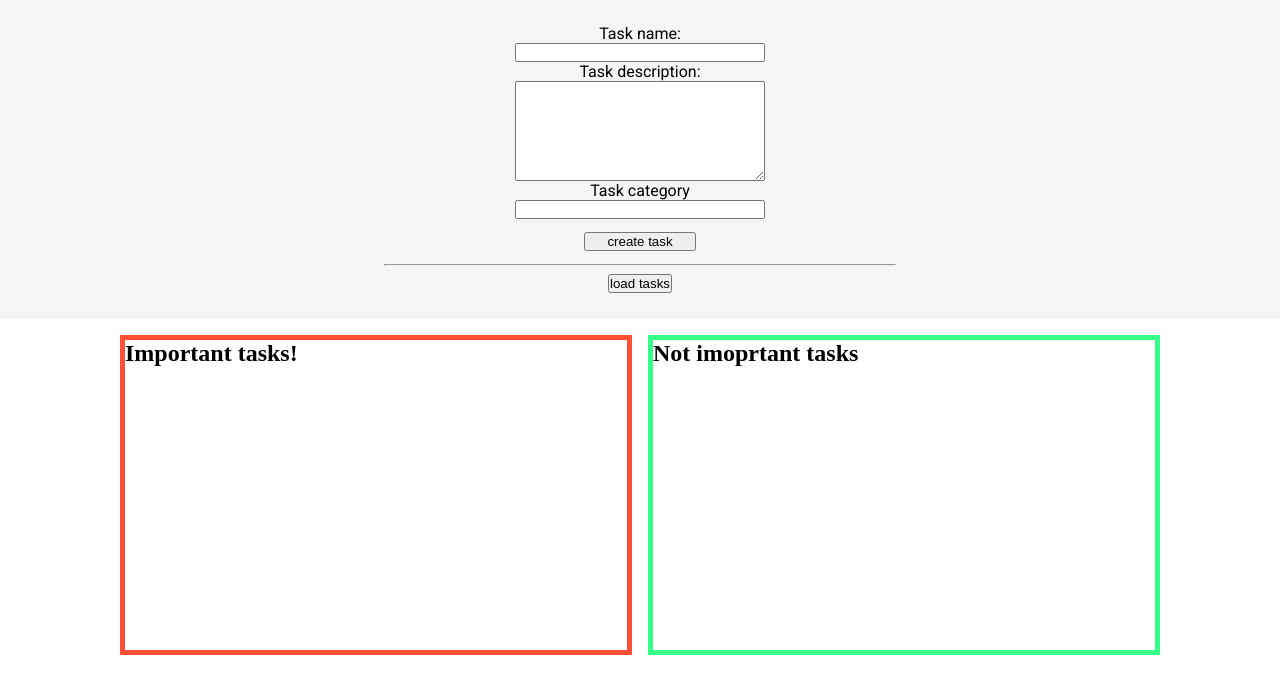
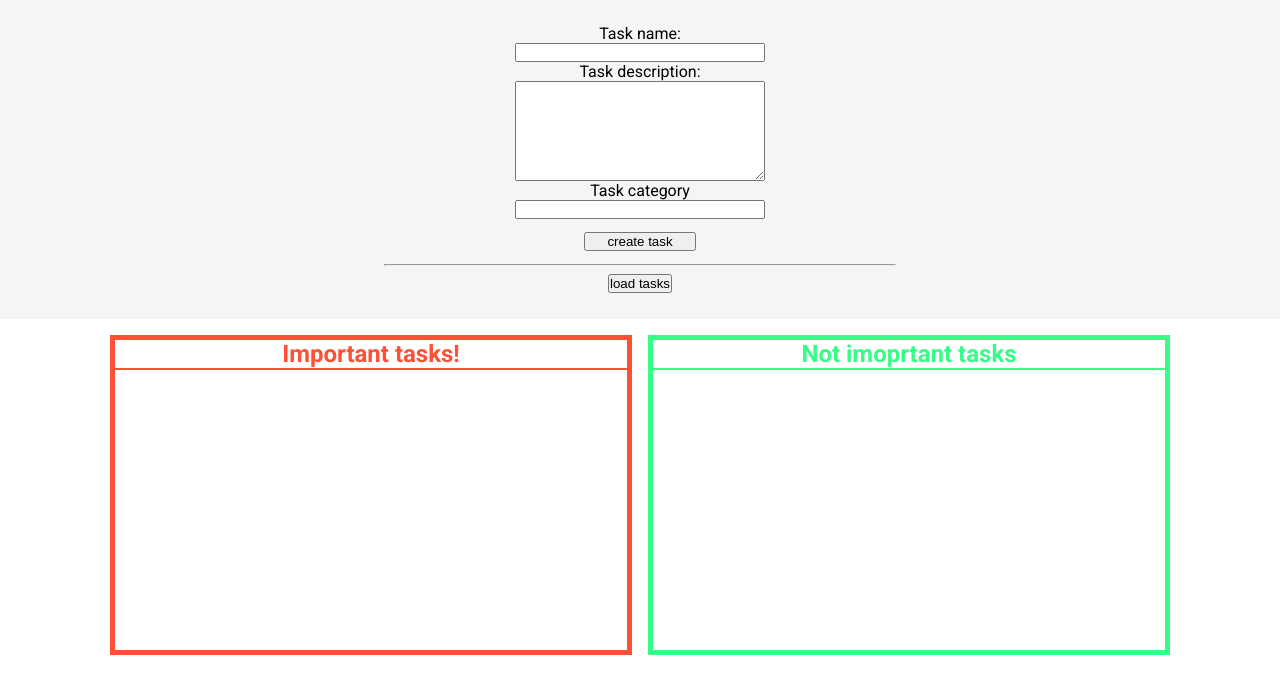
Before and after one commit to ChesterLen/to-do-list, a Django app: page / in a window 1280 px wide. Shown: the part 89-783 px from the top of the page. Run offline with Django 5.2, Linux system fonts and the light colour scheme.

Commit message:
CSS code fixed

```diff
--- a/to_do_list/static/css/styles.css
+++ b/to_do_list/static/css/styles.css
@@ -4,7 +4,7 @@
     box-sizing: border-box;
 }
 
-h3 {
+.h3 {
     font-family: 'Roboto', 'sans-serif';
     color: #fff;
     padding: 1em;
@@ -56,15 +56,43 @@ hr {
 }
 
 .inner-container-2 {
+    font-family: 'Roboto', 'sans-serif';
     flex-basis: 40%;
     min-height: 40vh;
     border: 5px rgb(253, 80, 53) solid;
 }
 
+.inner-container-2 h2 {
+    text-align: center;
+    color: rgb(253, 80, 53);
+}
+
+.inner-container-2 hr {
+    border: 1.5px rgb(253, 80, 53) solid;
+}
+
+.inner-inner-container-2 {
+    margin: 1em;
+}
+
 .inner-container-3 {
+    font-family: 'Roboto', 'sans-serif';
     flex-basis: 40%;
     min-height: 40vh;
     border: 5px rgb(53, 253, 133) solid;
+}
+
+.inner-container-3 h2 {
+    text-align: center;
+    color: rgb(53, 253, 133);
+}
+
+.inner-container-3 hr {
+    border: 1.5px rgb(53, 253, 133) solid;
+}
+
+.inner-inner-container-3 {
+    margin: 1em;
 }
 
 #create-task-btn {
--- a/to_do_list/static/js/main.js
+++ b/to_do_list/static/js/main.js
@@ -17,7 +17,7 @@ createTaskBtn.addEventListener('click', (e) => {
         'task_name': taskNameInput.value,
         'task_description': taskDescritptionInput.value,
         'category': taskCategoryInput.value
-    }
+    };
 
     fetch(BASE_URL, {
         method: 'POST',
@@ -44,16 +44,18 @@ loadTasksBtn.addEventListener('click', () => {
                 }
             });
         });
-})
+});
 
 function renderTask(task) {
     const subContainer = document.createElement('div');
     subContainer.className = 'subcontainer';
 
     const h3 = document.createElement('h3');
+    h3.className = 'task-h3';
     h3.textContent = task.task_name;
 
     const h4 = document.createElement('h4');
+    h4.className = 'task-h4';
     h4.textContent = task.task_description;
 
     subContainer.appendChild(h3);
--- a/to_do_list/templates/home_page.html
+++ b/to_do_list/templates/home_page.html
@@ -16,7 +16,7 @@
 
 <body>
     <header>
-        <h3>TODO App</h3>
+        <h3 class="h3">TODO App</h3>
     </header>
     <main>
         <div class="main-container">
@@ -38,10 +38,12 @@
             </div>
             <div class="inner-container-2">
                 <h2>Important tasks!</h2>
+                <hr>
                 <div class="inner-inner-container-2"></div>
             </div>
             <div class="inner-container-3">
                 <h2>Not imoprtant tasks</h2>
+                <hr>
                 <div class="inner-inner-container-3"></div>
             </div>
         </div>
```
